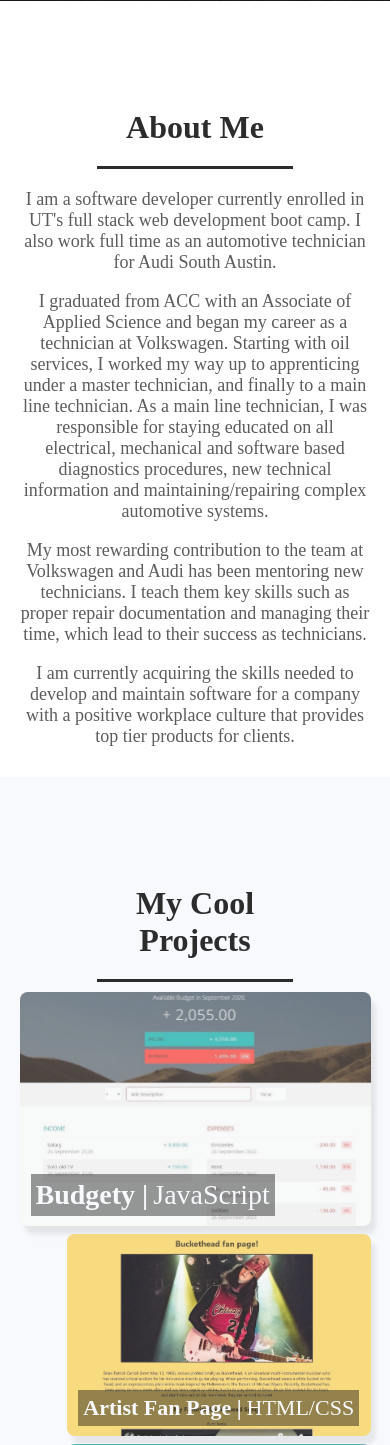
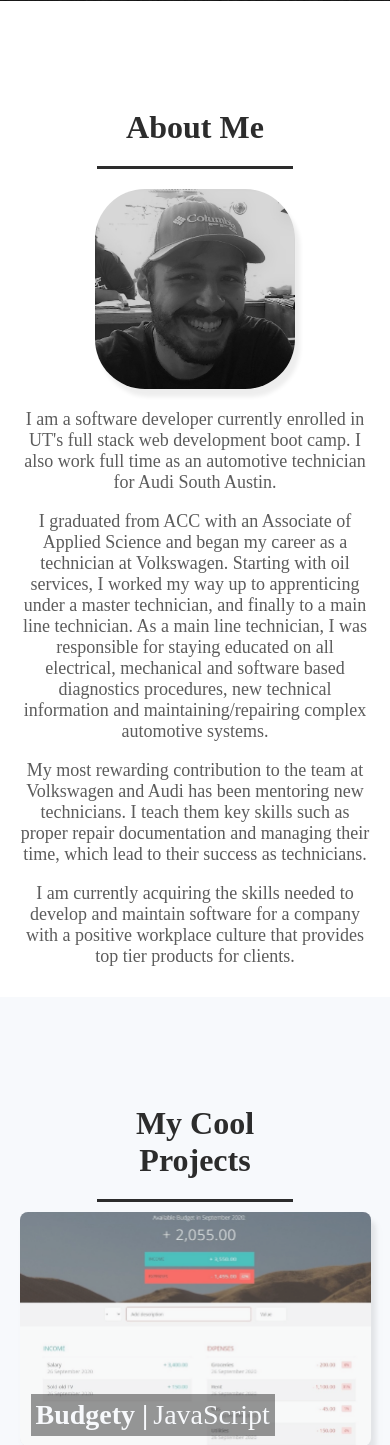
Before and after one commit to CaseyDeriso/Professional-Portfolio, a PHP site: page / in a window 390 px wide. Shown: the part 873-2318 px from the top of the page. Run offline with PHP 8.4, Linux system fonts and the light colour scheme.

Commit message:
added picture of myself to about me section

```diff
--- a/assets/css/style.css
+++ b/assets/css/style.css
@@ -109,6 +109,7 @@ header nav ul li a:hover {
   align-items: flex-end;
   height: 89vh;
   padding: 0;
+  flex-direction: row;
 }
 
 .hero-title {
@@ -119,6 +120,7 @@ header nav ul li a:hover {
   background-color: var(--secondary-color);
 }
 
+
 .hero-title h2 {
   font-size: 32px;
 }
@@ -128,6 +130,24 @@ header nav ul li a:hover {
 
 #about-me .content {
   width: 70%;
+}
+
+.profile-photo-container {
+  display: flex;
+  width: 200px;
+  height: 200px;
+  overflow: hidden;
+  justify-content: center;
+  align-items: center;
+  float: left;
+  border-radius: 25%;
+  box-shadow: 5px 8px 4px rgba(0, 0, 0, 0.07);
+  margin: 0 10px;
+}
+
+.profile-photo-container img {
+  width: 100%;
+  height: 100%;
 }
 
 #about-me p {
@@ -242,6 +262,11 @@ footer h1::after {
     padding: 10px 3px;
   }
 
+  .profile-photo-container {
+    height: 125px;
+    width: 125px;
+  }
+
   .example-grid-container {
     grid-template-columns: repeat(2, 1fr);
     grid-template-rows: auto;
@@ -277,6 +302,11 @@ footer h1::after {
     width: 100%;
     padding: 10px 0;
     justify-content: space-between;
+  }
+
+  .profile-photo-container {
+    height: 100px;
+    width: 100px;
   }
 
   .example-grid-container {
@@ -321,6 +351,20 @@ footer h1::after {
   }
 
   #about-me .content {
+    width: 70%;
+    display: flex;
+    flex-direction: column;
+    align-items: center;
+  }
+
+  .profile-photo-container {
+    width: 200px;
+    height: 200px;
+    float: unset;
+    margin-bottom: 20px;
+  }
+
+  #about-me .content {
     margin: 10px 20px;
     width: 100%;
   }
--- a/index.html
+++ b/index.html
@@ -34,11 +34,15 @@
             <div class="hero-title soft-edge">
                 <h2>My Awesome Subtitle</h2>
             </div>
+
         </section>
         <section id="about-me">
             <h3 class="title">About Me</h3>
 
             <div class="content">
+                <div class="profile-photo-container">
+                    <img src="./assets/photos/me.jpg" alt="">
+                </div>
                 <p>
                     I am a software developer currently enrolled in UT's full stack web development boot camp. I also work full time as an automotive technician for Audi South Austin.
                 </p>
```
Also changed, not shown: assets/photos/me.jpg.
